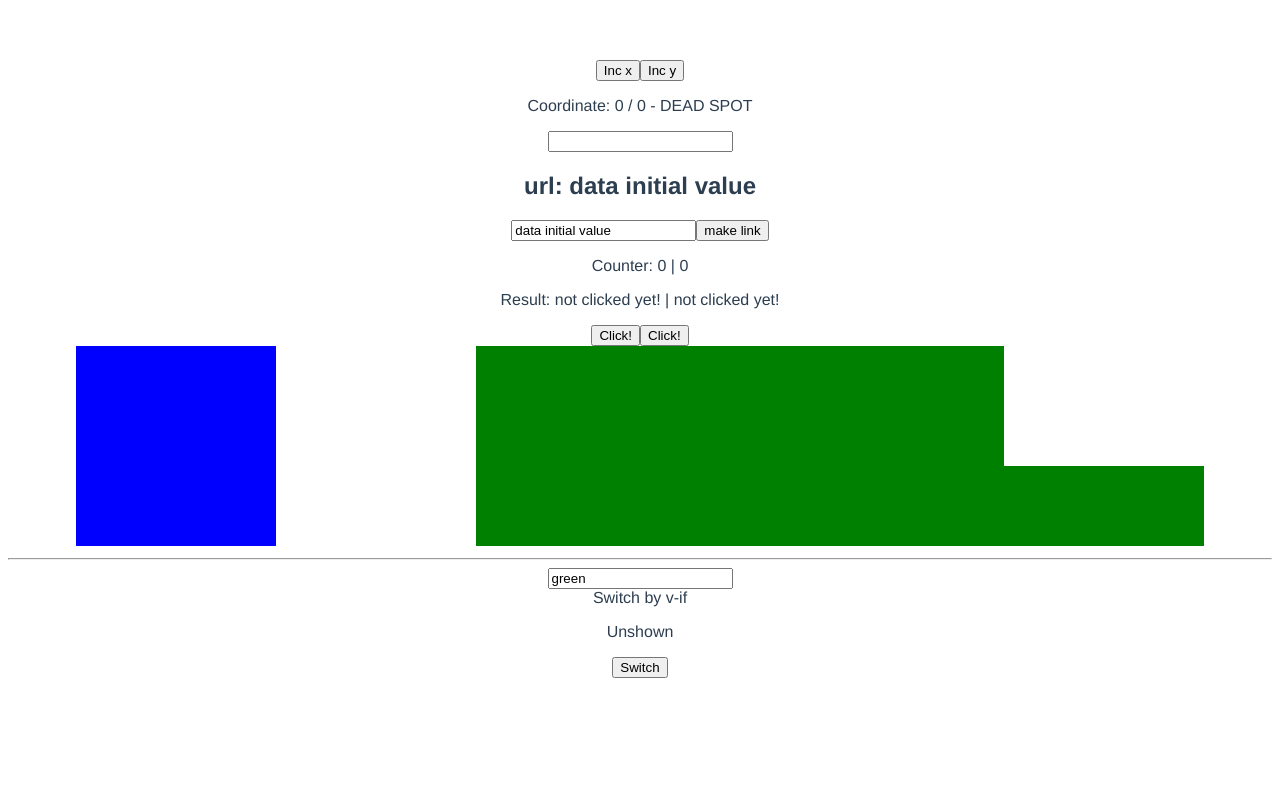
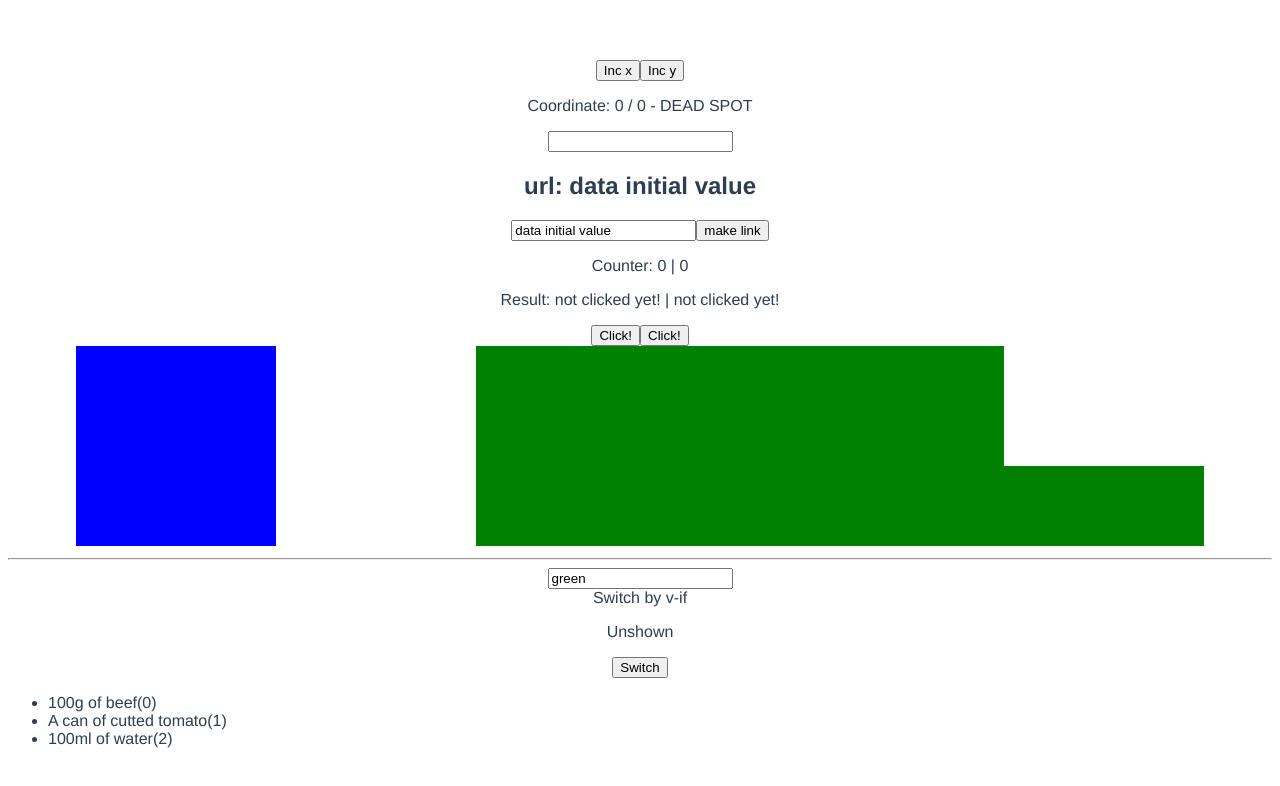
Before and after one commit to rowaxl/vue_super_sample, a Vue app: page / in a window 1280 px wide. Shown: the top 786 px of the page. Built offline with nearby package versions, Linux system fonts and the light colour scheme.

Commit message:
use v-for

```diff
--- a/src/components/Rendering.vue
+++ b/src/components/Rendering.vue
@@ -10,6 +10,10 @@
 
         <h3 v-show="show">V-Show is using display:none </h3>
         <button @click="show = !show">Switch</button>
+
+        <ul :style="{textAlign: 'left'}">
+            <li v-for="(ingredient, i) in ingredients" v-bind:key="ingredient">{{ ingredient }}({{ i }})</li>
+        </ul>
     </div>
 </template>
 
@@ -18,7 +22,8 @@ export default {
     name: 'Rendering',
     data: function() {
         return {
-            show: false
+            show: false,
+            ingredients: ['100g of beef', 'A can of cutted tomato', '100ml of water']
         }
     }
 }
```
